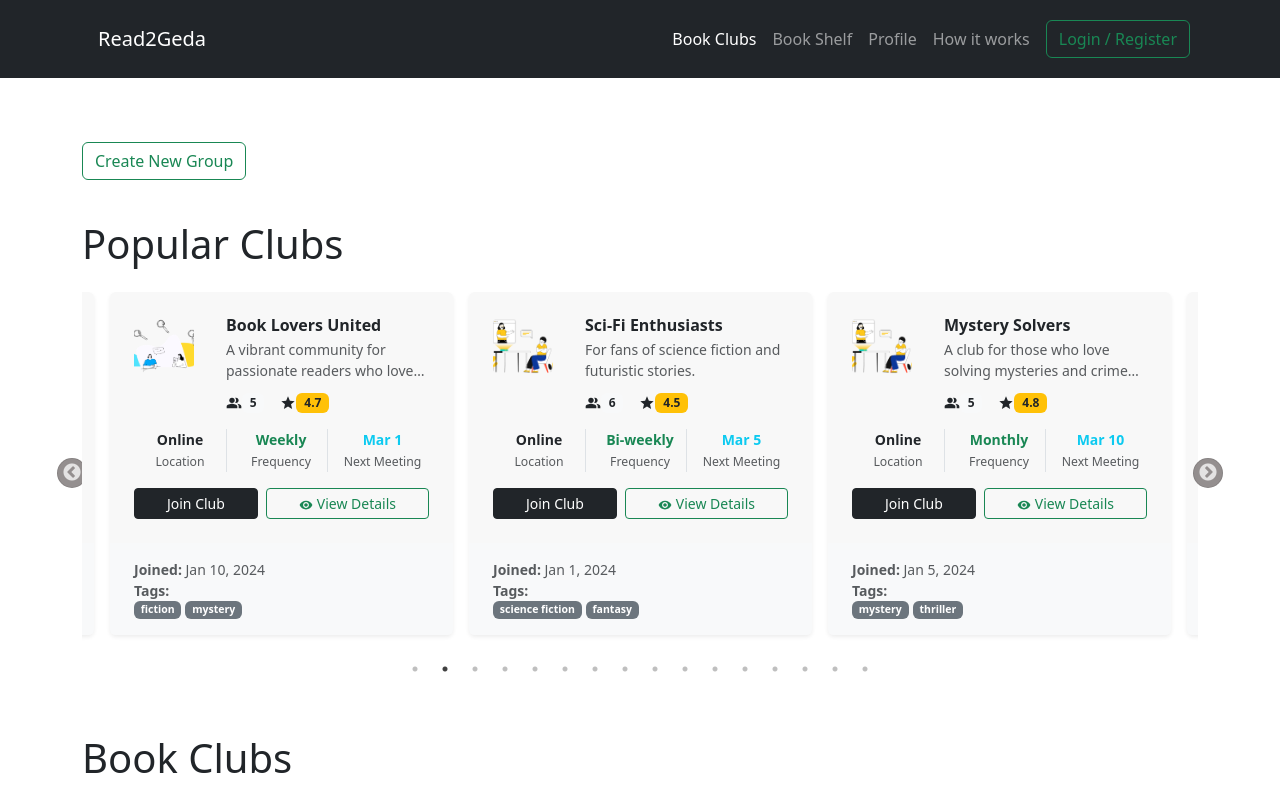
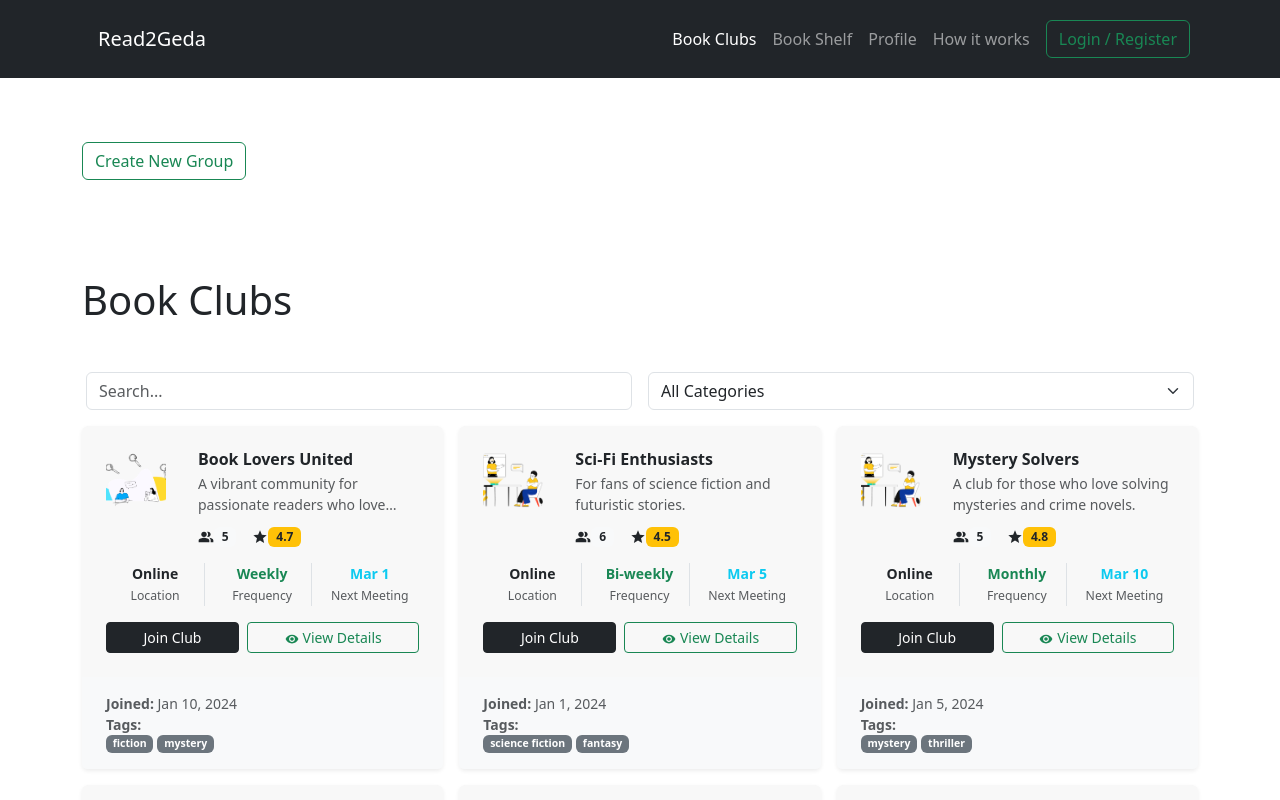
Before and after one commit to Orjihenry/Read2Geda, a React (Vite) app: page /clubs in a window 1280 px wide. Shown: the top 800 px of the page. Built offline with nearby package versions, Linux system fonts and the light colour scheme.

Commit message:
Removed ClubCarousel component in Clubs page

```diff
--- a/src/pages/Clubs.tsx
+++ b/src/pages/Clubs.tsx
@@ -5,7 +5,6 @@ import { useAuthContext } from "../context/AuthContext";
 import Footer from "../components/Footer";
 import Header from "../components/Header";
 import ClubCard from "../components/ClubCard";
-import ClubCarousel from "../components/ClubCarousel";
 import useSearchFilter from "../hooks/useSearchFilter";
 import "../styles/Clubs.css";
 
@@ -106,12 +105,6 @@ export default function Clubs() {
             </div>
           </div>
         )}
-
-        <div className="section my-2">
-          <h1 className="display-6 py-3">Popular Clubs</h1>
-
-          <ClubCarousel />
-        </div>
 
         <div className="row g-3 my-5">
           <h2 className="display-6 py-3">Book Clubs</h2>
```
